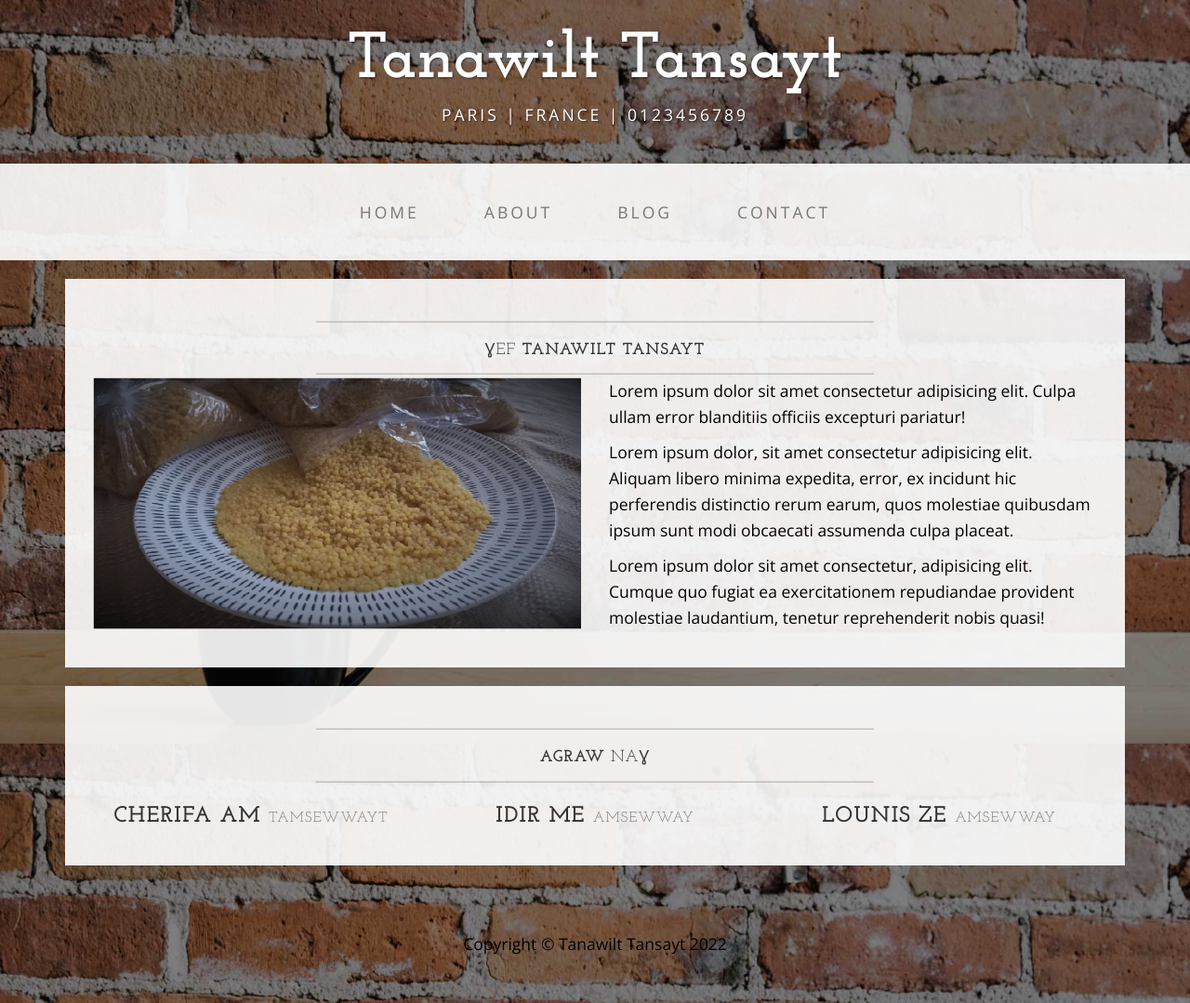
After one commit to AMROUNIMassinissa/Blog_Cuiisine_Traditionnelle-, a PHP site: page /about.php in a window 1280 px wide. The commit adds this page. Shown: the whole page at 93% size. Run offline with PHP 8.4, Linux system fonts and the light colour scheme.

Commit message:
about.php

```diff
--- /dev/null
+++ b/about.php
@@ -0,0 +1,102 @@
+<!DOCTYPE html>
+<html lang="en">
+
+<head>
+    <meta charset="UTF-8">
+    <meta http-equiv="X-UA-Compatible" content="IE=edge">
+    <meta name="viewport" content="width=device-width, initial-scale=1.0">
+    <title>Tanawilt Tansayt</title>
+    <link href="https://cdn.jsdelivr.net/npm/bootstrap@5.1.3/dist/css/bootstrap.min.css" rel="stylesheet" integrity="sha384-1BmE4kWBq78iYhFldvKuhfTAU6auU8tT94WrHftjDbrCEXSU1oBoqyl2QvZ6jIW3" crossorigin="anonymous">
+
+    <link rel="stylesheet" href="css/bootstrap.min.css">
+    <link rel="stylesheet" href="css/style.css">
+
+    <link href="http://fonts.googleapis.com/css?family=Open+Sans:300italic,400italic,600italic,700italic,800italic,400,300,600,700,800" rel="stylesheet" type="text/css">
+    <link href="http://fonts.googleapis.com/css?family=Josefin+Slab:100,300,400,600,700,100italic,300italic,400italic,600italic,700italic" rel="stylesheet" type="text/css">
+
+</head>
+<div class="brand">Tanawilt Tansayt</div>
+<div class="address-bar">Paris | France | 0123456789</div>
+
+<nav class="navbar navbar-default" role="navigation">
+    <div class="container">
+        <div class="collapse navbar-collapse" id="bs-example-navbar-collapse-1">
+            <ul class="nav navbar-nav">
+                <li>
+                    <a href="index.php">Home</a>
+                </li>
+                <li>
+                    <a href="about.php">About</a>
+                </li>
+                <li>
+                    <a href="blog.php">Blog</a>
+                </li>
+                <li>
+                    <a href="contact.php">Contact</a>
+                </li>
+            </ul>
+        </div>
+    </div>
+</nav>
+
+<div class="container">
+    <div class="row">
+        <div class="box">
+            <div class="col-lg-12">
+                <hr>
+                <h2 class="intro-text text-center">
+                    ɣef
+                    <strong> Tanawilt Tansayt</strong>
+                </h2>
+                <hr>
+            </div>
+            <div class="col-md-6">
+                <img src="img/img1.jpeg" alt="img" class="img-responsive img-border-left">
+            </div>
+            <div class="col-md-6">
+                <p>Lorem ipsum dolor sit amet consectetur adipisicing elit. Culpa ullam error blanditiis officiis excepturi pariatur!</p>
+                <p>Lorem ipsum dolor, sit amet consectetur adipisicing elit. Aliquam libero minima expedita, error, ex incidunt hic perferendis distinctio rerum earum, quos molestiae quibusdam ipsum sunt modi obcaecati assumenda culpa placeat.</p>
+                <p>Lorem ipsum dolor sit amet consectetur, adipisicing elit. Cumque quo fugiat ea exercitationem repudiandae provident molestiae laudantium, tenetur reprehenderit nobis quasi!</p>
+            </div>
+            <div class="clearfix">
+
+            </div>
+        </div>
+    </div>
+
+    <div class="row">
+        <div class="box">
+            <div class="col-lg-12">
+                <hr>
+                <h2 class="intro-text text-center"><strong>Agraw</strong> Naɣ</h2>
+                <hr>
+            </div>
+            <div class="col-sm-4 text-center">
+                <h3>Cherifa AM <small>Tamsewwayt</small></h3>
+            </div>
+            <div class="col-sm-4 text-center">
+                <h3>Idir ME <small>Amsewway</small></h3>
+            </div>
+            <div class="col-sm-4 text-center">
+                <h3>Lounis ZE <small>Amsewway</small></h3>
+            </div>
+            <div class="clearfix">
+            </div>
+        </div>
+    </div>
+</div>
+<footer>
+    <div class="container">
+        <div class="row">
+            <div class="col-lg-12 text-center">
+                <p>Copyright &copy; Tanawilt Tansayt 2022</p>
+            </div>
+        </div>
+    </div>
+</footer>
+
+<body>
+
+</body>
+
+</html>
--- a/index.php
+++ b/index.php
@@ -96,8 +96,8 @@
                     <h2 class="intro-text text-center">
                         Plats Traditionnelles
                         <strong>
-                                Tanawilt Tansayt
-                            </strong>
+                            Tanawilt Tansayt
+                        </strong>
                     </h2>
                     <hr>
                     <img class="img-responsive img-border img-left " src="img/img4.jpeg" alt="">
@@ -133,7 +133,7 @@
         <div class="container">
             <div class="row">
                 <div class="col-lg-12 text-center">
-                    <p>Copyright &copy; Massinissa AMROUNI 2022</p>
+                    <p>Copyright &copy; Tanawilt Tansayt 2022</p>
                 </div>
             </div>
         </div>
```
